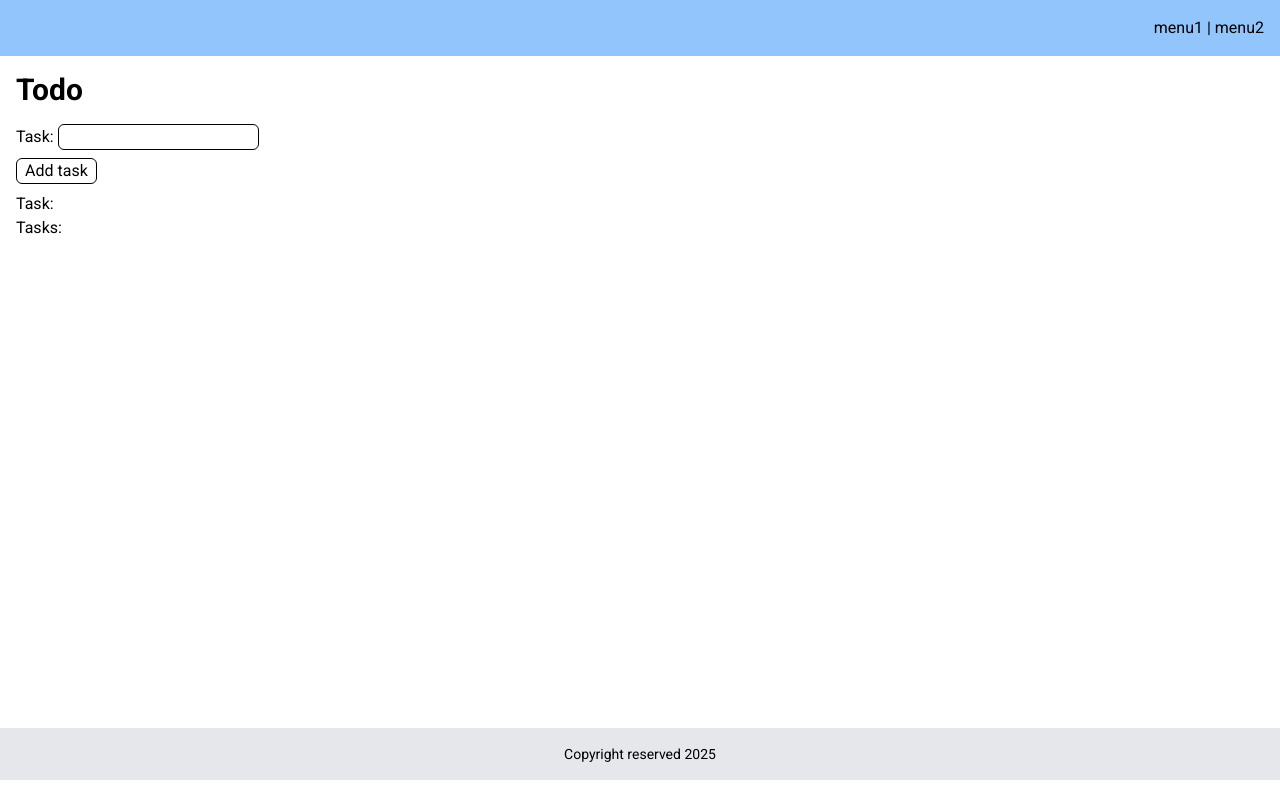
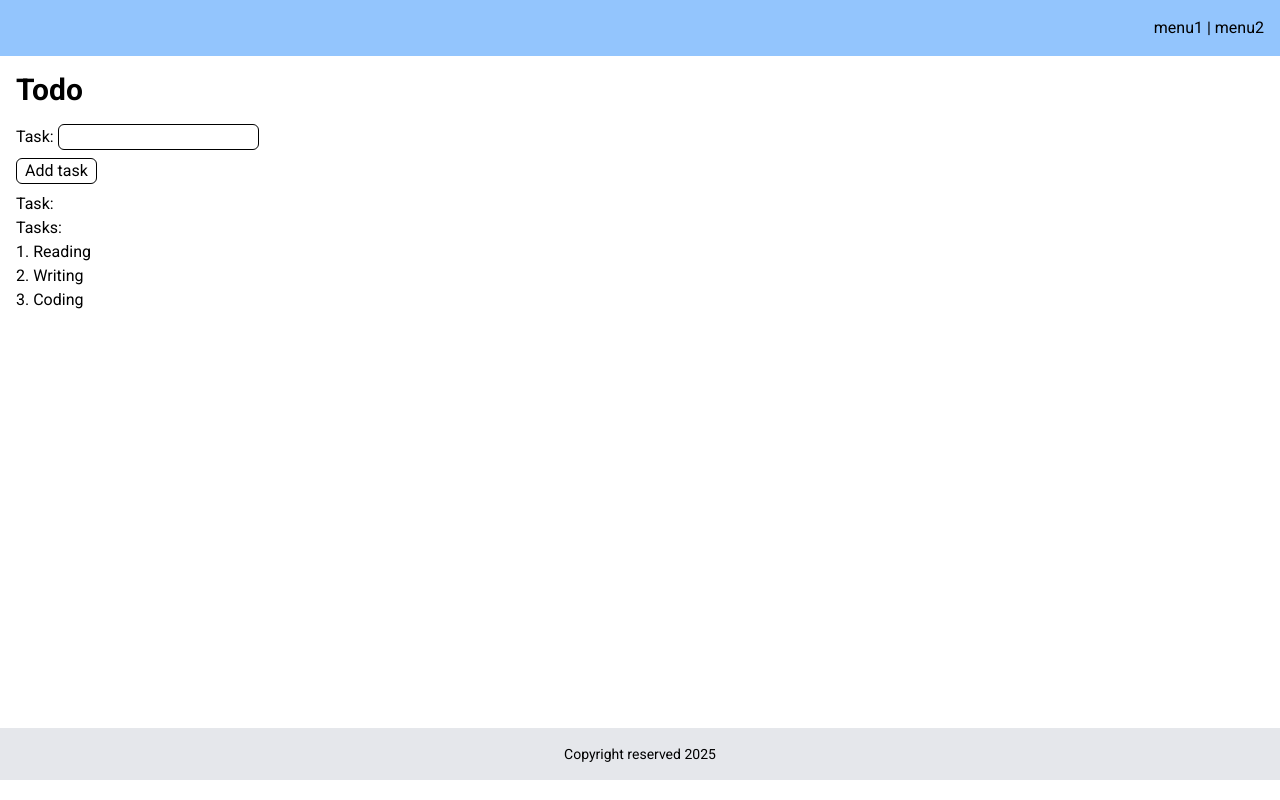
Before and after one commit to wwarodom/web_2_2024, a Next.js app in the folder my-app/: page /todo in a window 1280 px wide. Built offline with nearby package versions, Linux system fonts and the light colour scheme.

Commit message:
add tasks

```diff
--- a/my-app/app/todo/page.tsx
+++ b/my-app/app/todo/page.tsx
@@ -4,7 +4,11 @@ const STYLE = "border border-black rounded-md px-2 mb-2"
 
 export default function Todo() {
     const [task, setTask] = useState('')
-    const [tasks, setTasks] = useState<string[]>([])
+    const [tasks, setTasks] = useState<string[]>([
+        "Reading",
+        "Writing",
+        "Coding",
+    ])
 
     return (
         <div>
@@ -25,7 +29,17 @@ export default function Todo() {
 
             <div>
                 Task: {task} <br />
-                Tasks: {tasks}
+
+                Tasks:
+                {
+                    tasks.map( (task, index  ) => (
+                        <div key={index}>
+                            {index +1 }. {task}
+                        </div>
+                    ))
+                }
+
+
             </div>
         </div>
     )
```
